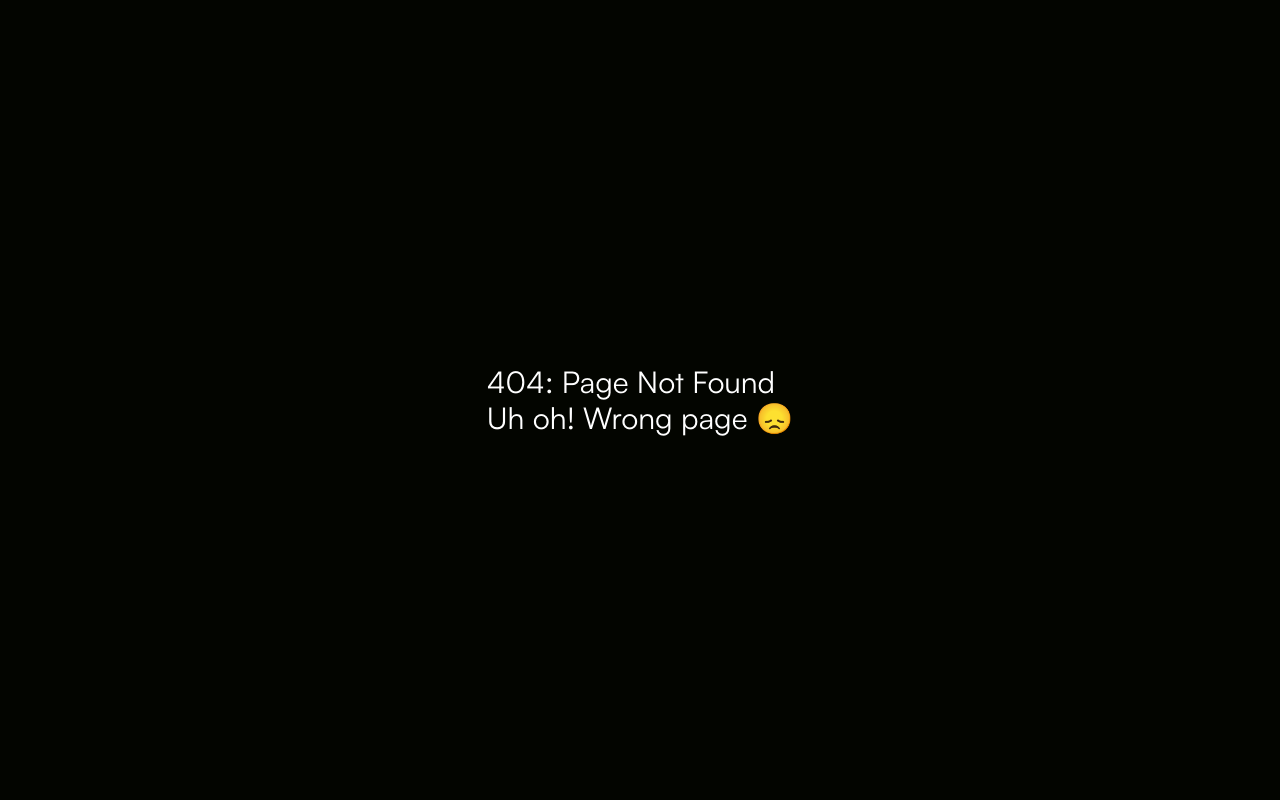
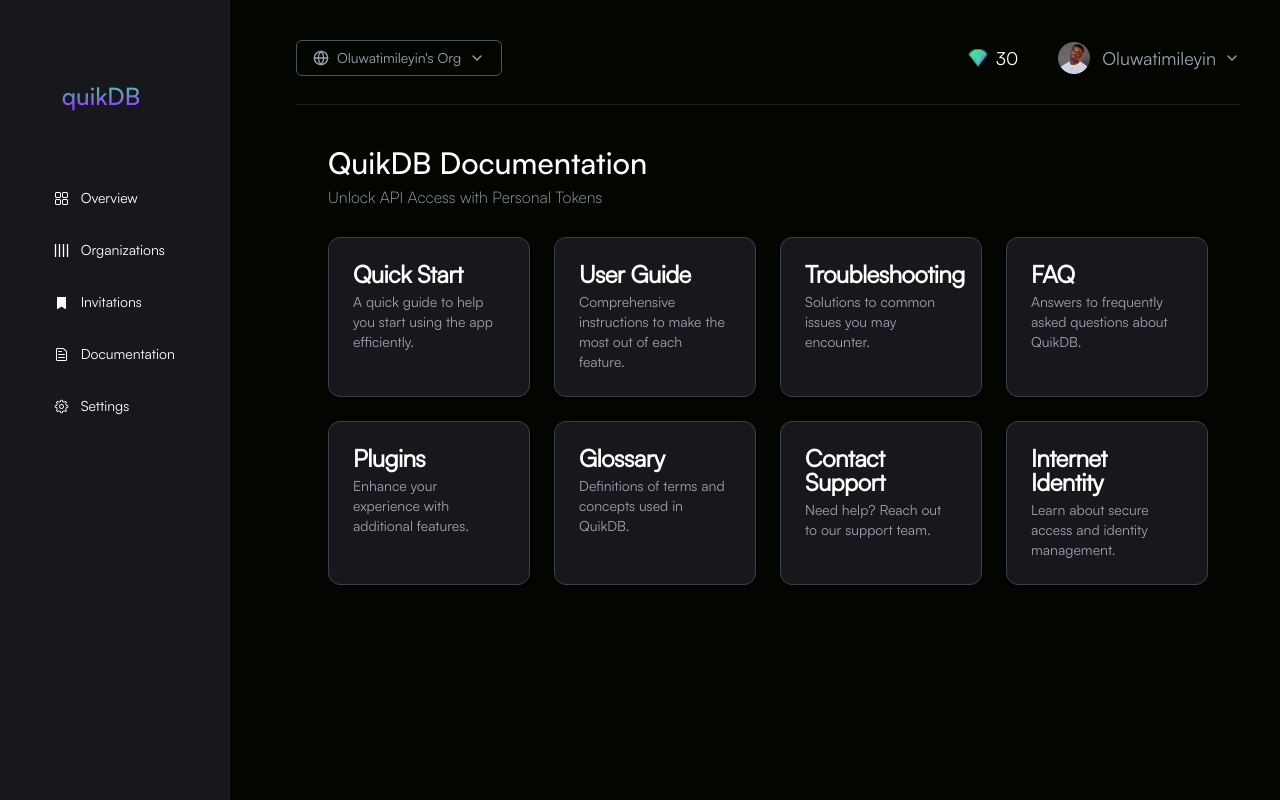
Before and after one commit to quikdb/quikdb-app-beta, a React (Vite) app in the folder src/app_frontend/: page /organizations/documentation in a window 1280 px wide. Before the commit this address had no page. Built offline with nearby package versions, Linux system fonts and the light colour scheme.

Commit message:
organizations

```diff
--- a/src/app_frontend/src/App.tsx
+++ b/src/app_frontend/src/App.tsx
@@ -8,6 +8,7 @@
 import Dashboard from "./pages/dasboard/Dashboard";
 import Dash from "./pages/dasboard";
 import Projects from "./pages/dasboard/Projects";
+import Documentation from "./pages/organization/Documentation";
 
 function App() {
   const router = createBrowserRouter([
@@ -22,6 +23,10 @@
         {
           path: "",
           element: <Organizations />,
+        },
+        {
+          path: "documentation",
+          element: <Documentation />,
         },
         // {
         //   path: "new-record",
--- a/src/app_frontend/src/components/OrgSidebar.tsx
+++ b/src/app_frontend/src/components/OrgSidebar.tsx
@@ -5,10 +5,10 @@
 
     const navigation = [
         { name: 'Overview', to: '', icon: <DashboardIcon /> },
-        { name: 'Organizations', to: 'new-record', icon: <ColumnsIcon /> },
-        { name: 'Invitations', to: 'manage-staff', icon: <BookmarkFilledIcon /> },
-        { name: 'Documentation', to: 'notifications', icon: <FileTextIcon /> },
-        { name: 'Settings', to: 'notifications', icon: <GearIcon /> },
+        { name: 'Organizations', to: 'organizations', icon: <ColumnsIcon /> },
+        { name: 'Invitations', to: 'invitations', icon: <BookmarkFilledIcon /> },
+        { name: 'Documentation', to: 'documentation', icon: <FileTextIcon /> },
+        { name: 'Settings', to: 'settings', icon: <GearIcon /> },
     ].filter(Boolean);
 
     return (
--- /dev/null
+++ b/src/app_frontend/src/pages/organization/Documentation.tsx
@@ -0,0 +1,43 @@
+import { Card, CardHeader, CardTitle, CardDescription } from "@/components/ui/card";
+
+const Documentation = () => {
+  // Data for the cards
+  const cards = [
+    { title: "Quick Start", description: "A quick guide to help you start using the app efficiently." },
+    { title: "User Guide", description: "Comprehensive instructions to make the most out of each feature." },
+    { title: "Troubleshooting", description: "Solutions to common issues you may encounter." },
+    { title: "FAQ", description: "Answers to frequently asked questions about QuikDB." },
+    { title: "Plugins", description: "Enhance your experience with additional features." },
+    { title: "Glossary", description: "Definitions of terms and concepts used in QuikDB." },
+    { title: "Contact Support", description: "Need help? Reach out to our support team." },
+    { title: "Internet Identity", description: "Learn about secure access and identity management." },
+  ];
+
+  return (
+    <div className="mt-10 px-4 lg:px-8">
+      {/* Header Section */}
+      <div className="flex flex-col gap-1">
+        <p className="font-satoshi_medium text-3xl">QuikDB Documentation</p>
+        <p className="font-satoshi_light text-base text-gray-400">
+          Unlock API Access with Personal Tokens
+        </p>
+      </div>
+
+      {/* Cards Grid */}
+      <div className="grid grid-cols-1 sm:grid-cols-2 lg:grid-cols-3 xl:grid-cols-4 gap-6 mt-7">
+        {cards.map((card, index) => (
+          <Card key={index} className="bg-blackoff border border-gray-700">
+            <CardHeader>
+              <CardTitle className="text-white">{card.title}</CardTitle>
+              <CardDescription className="text-gray-400">
+                {card.description}
+              </CardDescription>
+            </CardHeader>
+          </Card>
+        ))}
+      </div>
+    </div>
+  );
+};
+
+export default Documentation;
```
